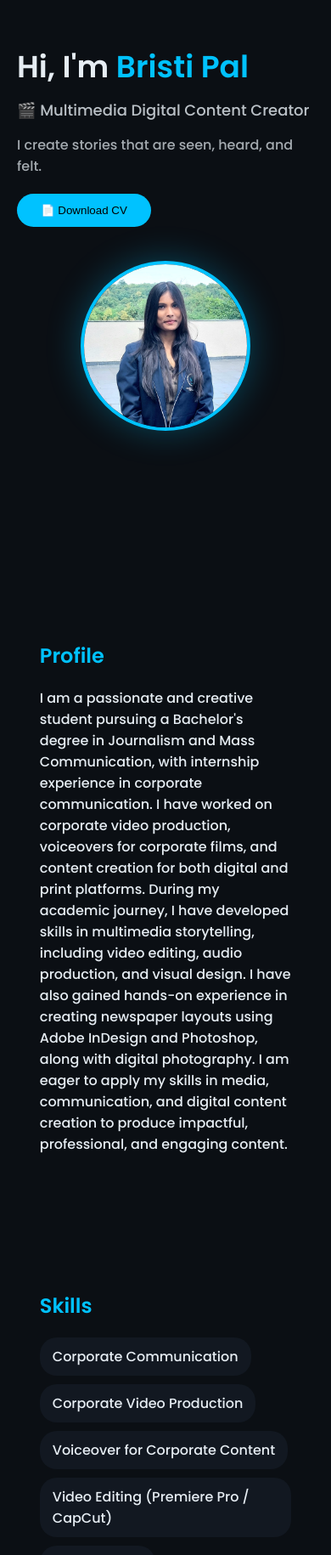
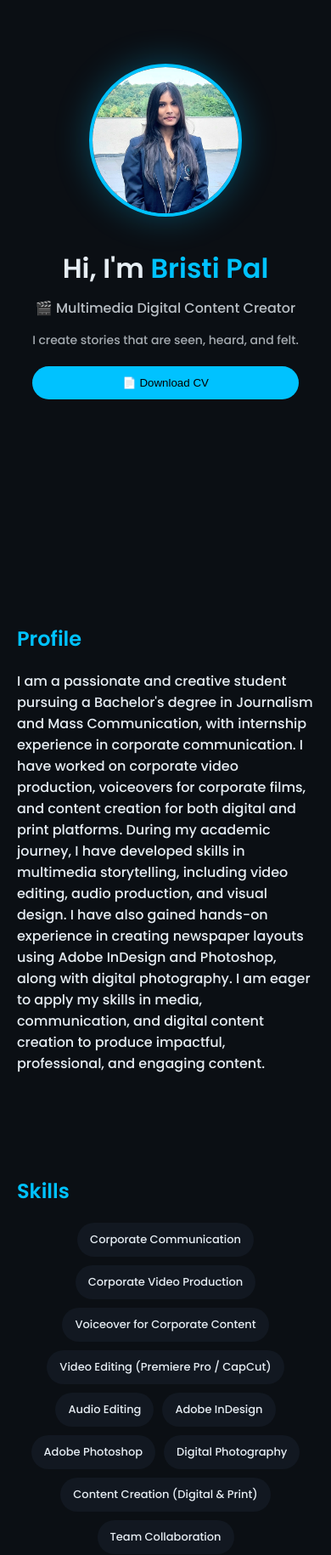
Before and after one commit to bristipal279/portfolio, a plain HTML site: page index.html in a window 390 px wide. Shown: the part 170-2000 px from the top of the page at 85% size. Drawn offline with Linux system fonts and the light colour scheme.

Commit message:
Update style.css

```diff
--- a/style.css
+++ b/style.css
@@ -115,6 +115,12 @@ section {
   padding: 80px 12%;
 }
 
+@media (max-width: 768px) {
+  section {
+    padding: 60px 20px;
+  }
+}
+
 h2 {
   margin-bottom: 20px;
   color: #00c2ff;
@@ -135,6 +141,18 @@ h2 {
 }
 
 /* 🧠 SKILLS */
+
+@media (max-width: 768px) {
+  .skills {
+    justify-content: center;
+  }
+
+  .skills span {
+    font-size: 13px;
+    padding: 8px 12px;
+  }
+}
+
 .skills {
   display: flex;
   flex-wrap: wrap;
@@ -179,17 +197,36 @@ footer {
 
 /* 📱 MOBILE */
 @media (max-width: 768px) {
-  h1 {
-    font-size: 36px;
+
+  header {
+    padding-top: 40px;
   }
 
   .hero-container {
-    gap: 40px;
+    flex-direction: column-reverse; /* image on top */
+    text-align: center;
+    gap: 30px;
+  }
+
+  h1 {
+    font-size: 32px;
+  }
+
+  .tagline {
+    font-size: 16px;
+  }
+
+  .intro {
+    font-size: 14px;
   }
 
   .hero-image img {
-    width: 200px;
-    height: 200px;
+    width: 180px;
+    height: 180px;
+  }
+
+  .btn {
+    width: 100%; /* full width button */
   }
 }
 
@@ -237,7 +274,22 @@ footer {
   height: 400px;
 }
 
+@media (max-width: 768px) {
+  .portfolio-item iframe {
+    height: 200px;
+  }
+
+  .portfolio-item.vertical iframe {
+    height: 300px;
+  }
+}
+
 /* CERTIFICATES GRID - MASONRY */
+@media (max-width: 600px) {
+  .certificate-item {
+    margin-bottom: 15px;
+  }
+}
 .certificates-grid {
   column-count: 3;       /* number of columns */
   column-gap: 20px;      /* gap between columns */
@@ -265,6 +317,12 @@ footer {
   object-fit: contain;
 }
 
+@media (max-width: 768px) {
+  footer p {
+    font-size: 14px;
+  }
+}
+
 /* RESPONSIVE */
 @media (max-width: 1024px) {
   .certificates-grid {
@@ -277,3 +335,17 @@ footer {
     column-count: 1;
   }
 }
+
+@media (max-width: 768px) {
+  .card {
+    padding: 16px;
+  }
+
+  .card h3 {
+    font-size: 16px;
+  }
+
+  .card p {
+    font-size: 14px;
+  }
+}
```
